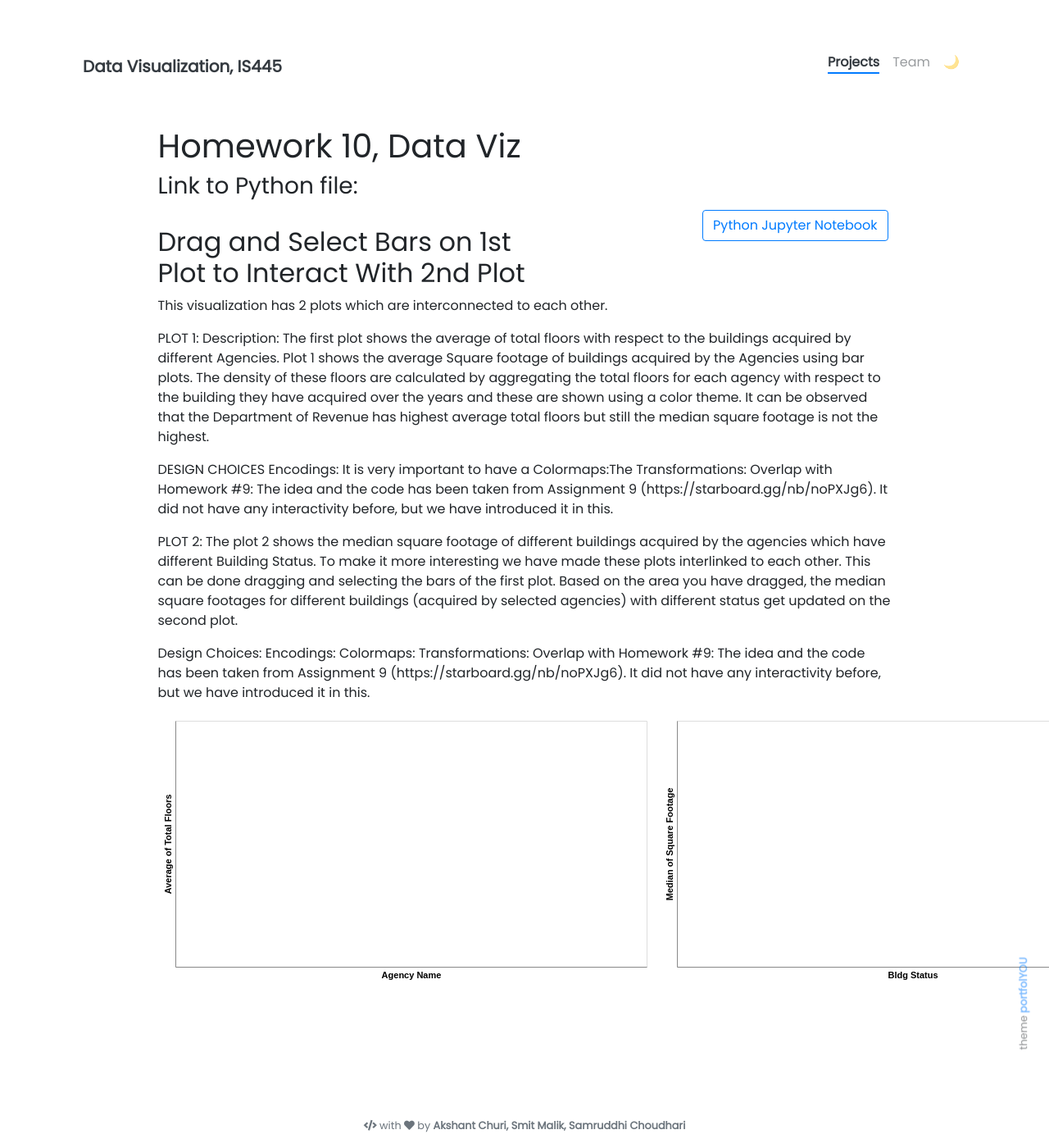
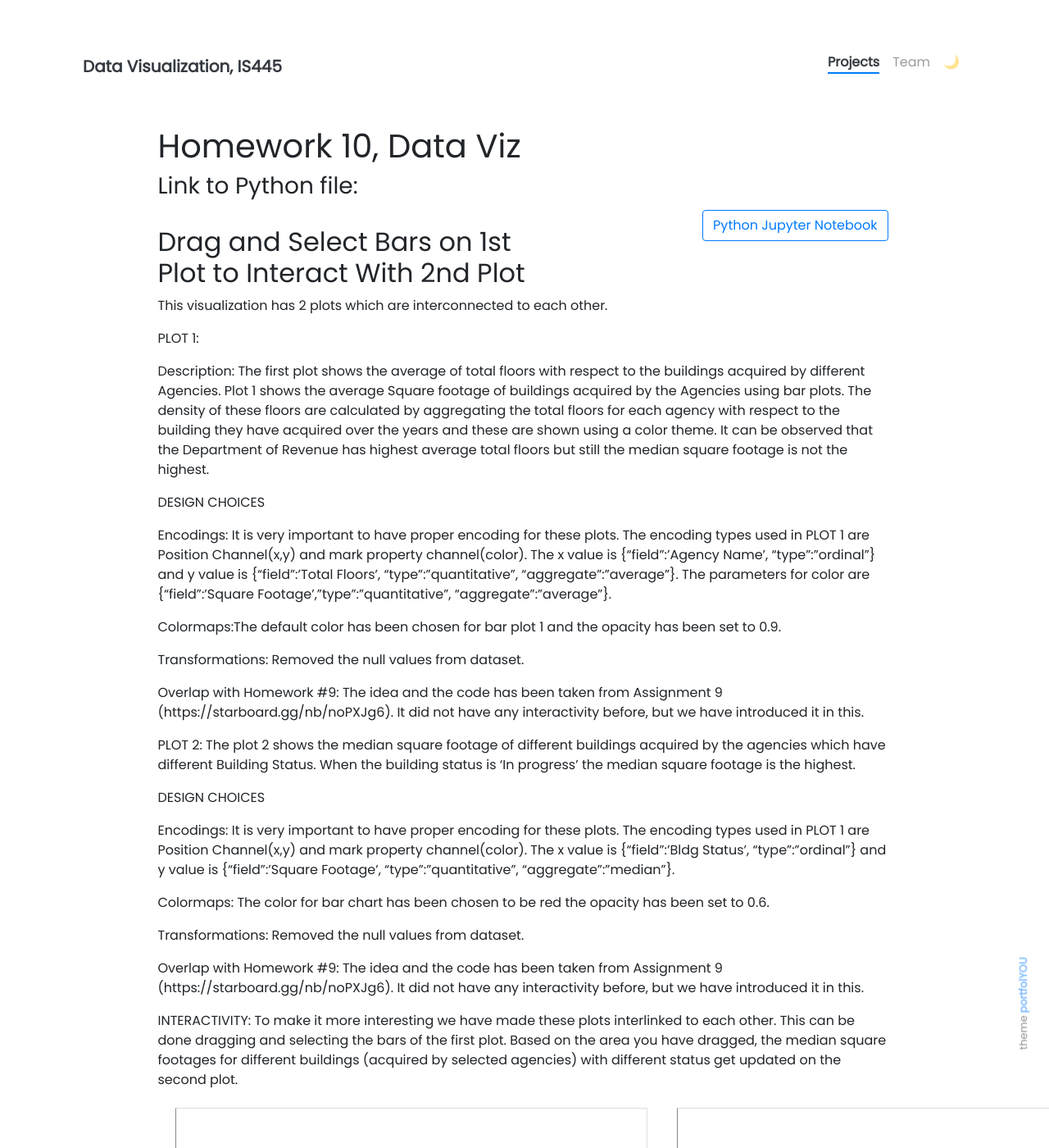
Before and after one commit to smmalik98/Data-Visualization-IS445-, a Jekyll site: the page built from _projects/1_Vega_lite_project.md, in a window 1280 px wide and 1400 px high. Shown: the whole window at 82% size. Built offline with Jekyll 4.4.1, drawn with Linux system fonts in a browser that asks for light colours; nearby versions of some CDN libraries.

Commit message:
Update 1_Vega_lite_project.md

```diff
--- a/_projects/1_Vega_lite_project.md
+++ b/_projects/1_Vega_lite_project.md
@@ -21,26 +21,44 @@ custom_js:
 This visualization has 2 plots which are interconnected to each other.
 
 PLOT 1:
+
 Description:
 The first plot shows the average of total floors with respect to the buildings acquired by different Agencies. Plot 1 shows the average Square footage of buildings acquired by the Agencies using bar plots. The density of these floors are calculated by aggregating the total floors for each agency with respect to the building they have acquired over the years and these are shown using a color theme. It can be observed that the Department of Revenue has highest average total floors but still the median square footage is not the highest.
 
 DESIGN CHOICES
+
 Encodings:
-It is very important to have a
-Colormaps:The
+It is very important to have proper encoding for these plots. The encoding types used in PLOT 1 are Position Channel(x,y) and mark property channel(color). The x value is {"field":'Agency Name', "type":"ordinal"} and y value is {"field":'Total Floors', "type":"quantitative", "aggregate":"average"}. The parameters for color are {"field":'Square Footage',"type":"quantitative", "aggregate":"average"}.
+
+Colormaps:The default color has been chosen for bar plot 1 and the opacity has been set to 0.9.
+
 Transformations:
+Removed the null values from dataset.
+
 Overlap with Homework #9:
 The idea and the code has been taken from Assignment 9 (https://starboard.gg/nb/noPXJg6). It did not have any interactivity before, but we have introduced it in this.
 
 PLOT 2:
-The plot 2 shows the median square footage of different buildings acquired by the agencies which have different Building Status. To make it more interesting we have made these plots interlinked to each other. This can be done dragging and selecting the bars of the first plot. Based on the area you have dragged, the median square footages for different buildings (acquired by selected agencies) with different status get updated on the second plot.
+The plot 2 shows the median square footage of different buildings acquired by the agencies which have different Building Status. When the building status is 'In progress' the median square footage is the highest.
 
-Design Choices:
+DESIGN CHOICES
+
 Encodings:
+It is very important to have proper encoding for these plots. The encoding types used in PLOT 1 are Position Channel(x,y) and mark property channel(color). The x value is {"field":'Bldg Status', "type":"ordinal"} and y value is {"field":'Square Footage', "type":"quantitative", "aggregate":"median"}.
+
 Colormaps:
+The color for bar chart has been chosen to be red the opacity has been set to 0.6.
+
 Transformations:
+Removed the null values from dataset.
+
 Overlap with Homework #9:
 The idea and the code has been taken from Assignment 9 (https://starboard.gg/nb/noPXJg6). It did not have any interactivity before, but we have introduced it in this.
 
 
+INTERACTIVITY:
+To make it more interesting we have made these plots interlinked to each other. This can be done dragging and selecting the bars of the first plot. Based on the area you have dragged, the median square footages for different buildings (acquired by selected agencies) with different status get updated on the second plot.
+
+
+
 <vegachart schema-url="{{ site.baseurl }}/assets/json/file.json" style="width: 100%"></vegachart>
```
